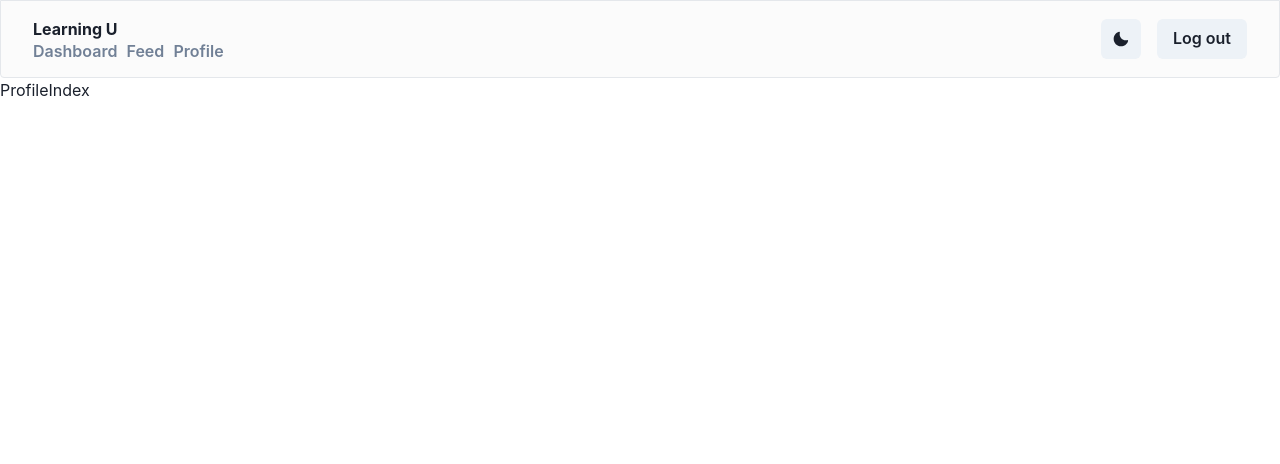
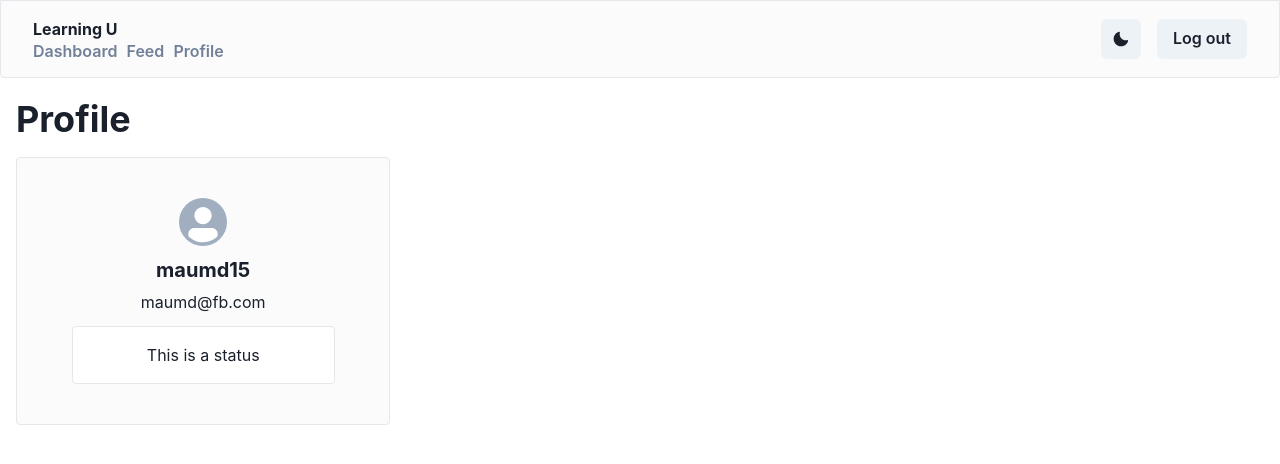
Before and after one commit to Mau-MD/Learning-U, a React (Vite) app in the folder frontend/: page /profile/1 in a window 1280 px wide. Shown: the top 464 px of the page. Built offline with nearby package versions, Linux system fonts and the light colour scheme; sample sign-in values are in the browser's storage.

Commit message:
Adding profile information card

```diff
--- a/frontend/src/components/Profile/ProfileIndex.tsx
+++ b/frontend/src/components/Profile/ProfileIndex.tsx
@@ -1,7 +1,51 @@
+import {
+  Avatar,
+  Box,
+  Container,
+  Heading,
+  HStack,
+  VStack,
+  Text,
+} from "@chakra-ui/react";
 import React from "react";
+import useThemeColor from "../../hooks/useThemeColor";
 
 const ProfileIndex = () => {
-  return <div>ProfileIndex</div>;
+  const { backgroundColor, borderColor, invertedBackgroundColor } =
+    useThemeColor();
+  return (
+    <Container maxW="container.xl">
+      <Heading mt={5}>Profile</Heading>
+      <HStack mt={4}>
+        <VStack
+          backgroundColor={backgroundColor}
+          borderColor={borderColor}
+          borderWidth={1}
+          borderRadius={4}
+          w={"30%"}
+          p={10}
+          gap={3}
+        >
+          <Avatar />
+          <VStack>
+            <Heading size={"md"}>maumd15</Heading>
+            <Text>maumd@fb.com</Text>
+          </VStack>
+          <Box
+            backgroundColor={invertedBackgroundColor}
+            borderColor={borderColor}
+            borderWidth={1}
+            borderRadius={4}
+            textAlign="center"
+            w={"90%"}
+            p={4}
+          >
+            This is a status
+          </Box>
+        </VStack>
+      </HStack>
+    </Container>
+  );
 };
 
 export default ProfileIndex;
```
